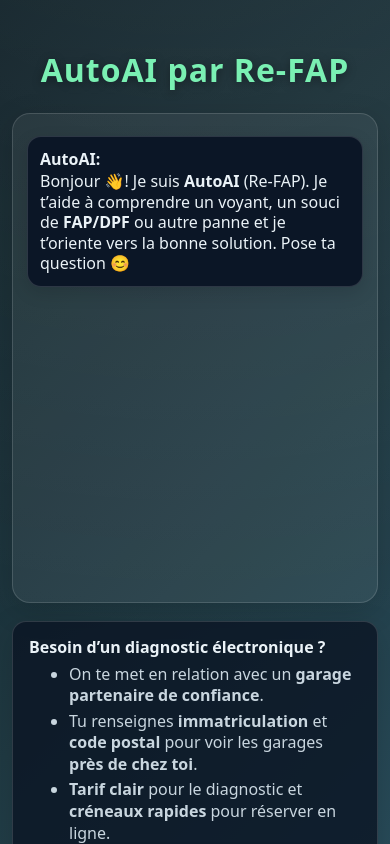
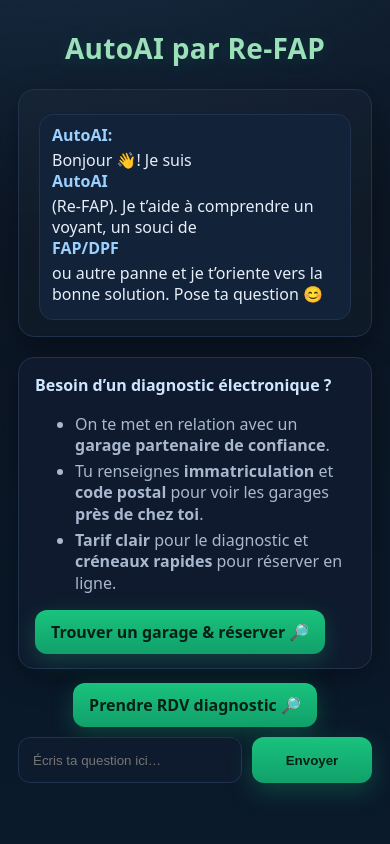
Before and after one commit to REFAP/autoai_re-fap-v2, a Next.js app: page / in a window 390 px wide. Shown: the top 844 px of the page. Built offline with nearby package versions, Linux system fonts and the light colour scheme.

Commit message:
Update style.css

```diff
--- a/public/style.css
+++ b/public/style.css
@@ -1,307 +1,210 @@
-/* =========================
-   AutoAI – CSS RESET & THEME (full file)
-   ========================= */
+/* ===========================
+   AutoAI – UI polish (v2)
+   =========================== */
+
 :root{
-  --bg-start:#0f2027;
-  --bg-mid:#203a43;
-  --bg-end:#2c5364;
+  --bg-1:#0c1421;
+  --bg-2:#0a1a2b;
+  --panel:#111b2e;
+  --panel-2:#0f1a2e;
+  --text:#e7eef9;
+  --muted:#a9b7cf;
+  --line:#20324d;
 
-  --card:#0b1320;
-  --card-soft:rgba(255,255,255,0.06);
-  --border:rgba(255,255,255,0.14);
+  --green-1:#19c37d;
+  --green-2:#11a06a;
 
-  --text:#eaf2f7;
-  --text-dim:#c9d6df;
-  --accent:#66ffa8;
+  --blue-1:#4e73ff;
+  --blue-2:#6b3df5;
 
-  --btn-green:#2ecc71;
-  --btn-green-d:#27ae60;
+  --red-1:#ef476f;
 
-  --btn-grad-start:#ff6262; /* Carter-Cash */
-  --btn-grad-end:#2f67ff;
-
-  --shadow-soft:0 8px 30px rgba(0,0,0,0.15);
-  --radius-xl:18px;
-  --radius-lg:14px;
-  --radius-md:10px;
+  --shadow: 0 8px 30px rgba(0,0,0,.35);
+  --radius: 16px;
 }
 
-*,
-*::before,
-*::after{ box-sizing:border-box; }
-
-html, body{
-  padding:0; margin:0;
-  font-family: system-ui, -apple-system, Segoe UI, Roboto, "Helvetica Neue", Arial, "Noto Sans", "Apple Color Emoji","Segoe UI Emoji", "Segoe UI Symbol";
+*{ box-sizing:border-box; }
+html,body{ height:100%; }
+html{ scroll-behavior:smooth; }
+body{
+  margin:0;
   color:var(--text);
-  background: radial-gradient(1000px 800px at 50% -20%, rgba(255,255,255,0.08), transparent),
-              linear-gradient(135deg,var(--bg-start),var(--bg-mid),var(--bg-end));
-  min-height:100%;
-  -webkit-font-smoothing:antialiased;
-  -moz-osx-font-smoothing:grayscale;
+  background: radial-gradient(1200px 700px at 10% -20%, #18314a 0%, rgba(10, 26, 43, 0) 60%) , linear-gradient(180deg,var(--bg-1),var(--bg-2));
+  font: 16px/1.45 system-ui, -apple-system, Segoe UI, Roboto, Inter, "Helvetica Neue", Arial, "Noto Sans", "Apple Color Emoji","Segoe UI Emoji";
 }
 
-/* =========================
-   LAYOUT
-   ========================= */
+/* --- layout --- */
 .container{
-  max-width:1100px;
-  margin:48px auto 24px;
-  padding:0 18px;
+  max-width: 1200px;
+  padding: 28px 18px 48px;
+  margin: 0 auto;
 }
 
 h1{
   text-align:center;
-  margin:0 0 22px;
-  letter-spacing:1px;
-  color:#7af0b3;
-  text-shadow:0 2px 10px rgba(0,0,0,0.35);
+  margin: 0 0 20px;
+  font-size: clamp(28px, 3vw, 42px);
+  letter-spacing:.3px;
+  color:#9be0b9;
+  text-shadow: 0 2px 18px rgba(25,195,125,.15);
 }
 
 .chat-and-button{
-  display:flex;
-  gap:18px;
-  align-items:flex-start;
+  display:grid;
+  grid-template-columns: minmax(0, 1fr) 360px;
+  gap: 20px;
 }
 
+/* --- chat column --- */
 .chat-window{
-  flex:1 1 auto;
-  min-width:0; /* crucial pour autoriser le wrap en flex */
-  background:var(--card-soft);
-  border:1px solid var(--border);
-  border-radius:var(--radius-xl);
-  padding:14px;
-  height:520px;
+  background:linear-gradient(180deg, rgba(255,255,255,.02), rgba(255,255,255,.015));
+  border:1px solid var(--line);
+  border-radius: var(--radius);
+  box-shadow: var(--shadow);
+  padding: 14px 14px 6px;
+  max-height: calc(100vh - 260px);
   overflow:auto;
-  box-shadow:var(--shadow-soft);
 }
 
-/* Colonne CTA */
-.garage-button-container{
-  flex:0 0 360px;
-  max-width:100%;
-  display:flex;
-  flex-direction:column;
-  gap:12px;
+/* bubbles */
+.user-msg, .bot-msg{
+  background: var(--panel);
+  border:1px solid var(--line);
+  border-radius: 14px;
+  padding: 10px 12px;
+  margin: 10px 6px;
+  line-height: 1.32; /* compact */
+}
+.user-msg{ background: #16243a; }
+.bot-msg{  background: #122238; }
+
+.user-msg strong, .bot-msg strong{
+  display:block;
+  color:#9bd0ff;
+  margin-bottom:4px;
 }
 
-/* =========================
-   BUBBLES (messages) – COMPACT
-   ========================= */
-.user-msg, .bot-msg{
-  background:#0d192a;
-  border:1px solid var(--border);
-  border-radius:14px;
-  padding:12px 12px 10px;
-  margin:8px 0;
-  line-height:1.28;                 /* compact */
-  color:var(--text);
-  box-shadow:0 6px 18px rgba(0,0,0,0.12);
-  white-space:pre-wrap;              /* conserve les retours */
-  word-break:normal;                 /* pas de coupure au milieu des mots */
-  overflow-wrap:break-word;          /* coupe proprement en fin de ligne */
-  hyphens:auto;
-}
-.user-msg{ background:#0f1e30; }
-.bot-msg { background:#0b1626; }
+/* markdown – compact */
+.chat-window p{ margin: 4px 0; }
+.chat-window ul{ margin: 6px 0 6px 18px; padding:0; }
+.chat-window li{ margin: 3px 0; }
+.chat-window a{ color:#8bc8ff; text-decoration: underline; }
+.chat-window em{ color:#c7d6ef; }
 
-/* Markdown lisible et compact */
-.chat-window p{ margin:2px 0; }
-.chat-window ul{ margin:4px 0 4px 18px; padding:0; }
-.chat-window li{ margin:2px 0; }
-.chat-window strong{ font-weight:700; }
-.chat-window em{ opacity:.95; }
-.chat-window a{
-  color:#7cc9ff;
-  text-decoration:underline;
-  text-underline-offset:2px;
-}
-.chat-window code{
-  background:rgba(255,255,255,0.06);
-  padding:1px 4px; border-radius:6px;
-  font-family: ui-monospace, SFMono-Regular, Menlo, Consolas, "Liberation Mono", monospace;
+/* typing indicator */
+.typing-indicator{ display:flex; gap:8px; align-items:center; }
+.dots{ display:inline-flex; gap:4px; margin-left:6px; }
+.dots span{ width:6px; height:6px; border-radius:50%; background:#8bb4ff; opacity:.35; animation:bounce 1.4s infinite; }
+.dots span:nth-child(2){ animation-delay:.2s; }
+.dots span:nth-child(3){ animation-delay:.4s; }
+@keyframes bounce{
+  0%,60%,100%{ transform:translateY(0); opacity:.35; }
+  30%{ transform:translateY(-5px); opacity:.95; }
 }
 
-/* Indicateur de frappe */
-.typing-indicator .dots{
-  display:inline-flex; gap:3px; margin-left:6px;
+/* --- right rail cards --- */
+.right-rail{
+  display:flex; flex-direction:column; gap:14px;
 }
-.typing-indicator .dots span{
-  display:inline-block; width:5px; height:5px; border-radius:50%;
-  background:#9ec7ff; opacity:.7; animation:bounce 1.2s infinite ease-in-out;
+.cta-card{
+  background: var(--panel-2);
+  border:1px solid var(--line);
+  border-radius: var(--radius);
+  box-shadow: var(--shadow);
+  padding:14px 16px;
 }
-.typing-indicator .dots span:nth-child(2){ animation-delay:.2s;}
-.typing-indicator .dots span:nth-child(3){ animation-delay:.4s;}
-@keyframes bounce{0%,80%,100%{transform:scale(0.8);opacity:.5;}40%{transform:scale(1);opacity:1;}}
+.cta-title{
+  font-weight:700;
+  margin: 2px 0 8px;
+  color:#cfe6ff;
+}
+.cta-desc{ color:var(--muted); }
+.cta-desc p{ margin:6px 0; }
+.cta-desc ul{ margin:6px 0 8px 18px; padding:0; }
+.cta-desc li{ margin:4px 0; line-height:1.35; }
+.cta-note{ color:#b7c6dd; font-size:14px; margin-top:6px; }
 
-/* =========================
-   CTA – buttons & cards
-   ========================= */
-.garage-button,
+.cta-actions{ display:flex; gap:10px; margin-top:10px; }
+
+/* buttons */
+.garage-button, .carter-button{
+  display:inline-flex; align-items:center; justify-content:center;
+  min-height:44px; padding: 10px 16px;
+  border-radius: 12px;
+  font-weight:700; text-decoration:none;
+  transition: transform .08s ease, box-shadow .2s ease, filter .2s ease;
+  border:0;
+}
+.garage-button{
+  background: linear-gradient(180deg, var(--green-1), var(--green-2));
+  color:#062016;
+  box-shadow: 0 6px 22px rgba(25,195,125,.25);
+}
 .carter-button{
-  display:inline-flex;
-  align-items:center; justify-content:center;
-  width:100%;
-  padding:12px 14px;
-  border:none; border-radius:14px;
-  color:#fff; font-weight:700;
-  text-decoration:none;
-  transition:transform .06s ease, box-shadow .2s ease, filter .2s ease;
-  box-shadow:0 10px 24px rgba(0,0,0,.18);
-  outline: none;
+  background: linear-gradient(90deg, var(--blue-2), var(--blue-1));
+  color:#f1f5ff;
+  box-shadow: 0 6px 22px rgba(100, 84, 240, .3);
+}
+.garage-button:hover, .carter-button:hover{ filter:brightness(1.06); transform: translateY(-1px); }
+.garage-button:active, .carter-button:active{ transform: translateY(0); }
+
+/* inline CTAs (sous la bulle) */
+.inline-ctas{
+  display:flex; gap:12px; justify-content:center;
+  margin: 14px auto 10px;
+}
+.inline-ctas .garage-button, .inline-ctas .carter-button{
+  min-width: 240px;
 }
 
-.garage-button{
-  background:linear-gradient(180deg,var(--btn-green),var(--btn-green-d));
+/* form */
+.chat-form{
+  display:flex; gap:10px; align-items:center;
+  margin-top:10px;
 }
-.carter-button{
-  background:linear-gradient(135deg,var(--btn-grad-start),var(--btn-grad-end));
+.chat-form input{
+  flex:1; min-height:46px;
+  border-radius: 12px;
+  border:1px solid var(--line);
+  background:#0e1b2e;
+  color:var(--text);
+  padding: 10px 14px;
+  outline:none;
+}
+.chat-form input:focus{ border-color:#2e4a74; box-shadow: 0 0 0 2px rgba(78,115,255,.15); }
+.chat-form button{
+  min-width:120px; min-height:46px;
+  border-radius: 12px; border:0; cursor:pointer;
+  font-weight:700;
+  background: linear-gradient(180deg, var(--green-1), var(--green-2));
+  color:#062016; box-shadow: 0 8px 24px rgba(25,195,125,.25);
+}
+.chat-form button:disabled{ opacity:.6; cursor:not-allowed; }
+
+.error-msg{ color: var(--red-1); margin:8px 0 0 2px; }
+
+.footer{
+  text-align:center; font-size:13px; color:#9fb2cf;
+  margin: 10px 0 20px;
 }
 
-.garage-button:hover,
-.carter-button:hover{ filter:brightness(1.05); transform:translateY(-1px); }
-.garage-button:active,
-.carter-button:active{ transform:translateY(0); }
-.garage-button:focus-visible,
-.carter-button:focus-visible{ box-shadow:0 0 0 3px rgba(124,201,255,.5), 0 10px 24px rgba(0,0,0,.18); }
-
-/* Cards descriptives autour des CTA */
-.cta-card{
-  background:#0a1424cc;
-  border:1px solid var(--border);
-  border-radius:var(--radius-lg);
-  padding:14px 16px;
-  box-shadow:var(--shadow-soft);
+/* subtle pulse for highlighted cards */
+.pulse-card{
+  animation:pulseCard 1.8s ease-out 2;
 }
-.cta-title{ font-weight:800; margin-bottom:6px; }
-.cta-desc{ color:var(--text-dim); margin:0 0 10px; line-height:1.32; }
-.cta-actions{ display:flex; gap:10px; flex-wrap:wrap; }
-/* CTA list styling */
-.cta-card .cta-desc { margin: 4px 0 12px; }
-.cta-card .cta-desc ul { margin: 8px 0 0 18px; padding: 0; }
-.cta-card .cta-desc li { margin: 4px 0; line-height: 1.35; }
-/* Rendre toute la carte cliquable si on enveloppe dans <a class="cta-link">… */
-.cta-link{ display:block; color:inherit; text-decoration:none; }
-.cta-link:hover .cta-card{ border-color:#89b9ff; }
-
-/* =========================
-   COACHMARK / PULSE / INLINE-CTA
-   ========================= */
-/* Coachmark (panneau "regarde à droite") */
-.coachmark{
-  position: sticky;
-  top: 0;
-  z-index: 2;
-  background: #12223bcc;
-  border: 1px solid var(--border);
-  color: var(--text);
-  padding: 10px 12px;
-  border-radius: 12px;
-  box-shadow: var(--shadow-soft);
-  display: flex; align-items: center; justify-content: space-between;
-  gap: 10px;
-  animation: fadeIn .25s ease both, floaty 3s ease-in-out infinite;
-}
-.coachmark-close{
-  background: transparent; border: none; color: #cde3ff;
-  font-size: 18px; line-height: 1; cursor: pointer;
-}
-@keyframes fadeIn { from {opacity: 0; transform: translateY(-6px);} to {opacity: 1; transform: translateY(0);} }
-@keyframes floaty { 0%,100%{transform: translateY(0);} 50%{transform: translateY(2px);} }
-
-/* Pulse visuel sur la carte recommandée */
-.pulse-card{
-  box-shadow: 0 0 0 0 rgba(124,201,255,.35), var(--shadow-soft);
-  animation: pulse 1.6s ease-out 2;
-}
-@keyframes pulse{
-  0%{ box-shadow: 0 0 0 0 rgba(124,201,255,.45), var(--shadow-soft); }
-  70%{ box-shadow: 0 0 0 12px rgba(124,201,255,0); }
-  100%{ box-shadow: 0 0 0 0 rgba(124,201,255,0), var(--shadow-soft); }
+@keyframes pulseCard{
+  0%{ box-shadow: 0 0 0 0 rgba(78,115,255,.28); }
+  70%{ box-shadow: 0 0 0 10px rgba(78,115,255,0); }
+  100%{ box-shadow: 0 0 0 0 rgba(78,115,255,0); }
 }
 
-/* Inline CTA (boutons sous la réponse dans le chat) */
-.inline-cta{
-  display:flex; gap:10px; flex-wrap:wrap;
-  margin:10px 0 6px;
-}
-.inline-cta .garage-button,
-.inline-cta .carter-button{
-  flex:1 1 220px;
+/* responsive */
+@media (max-width: 1080px){
+  .chat-and-button{ grid-template-columns: 1fr; }
+  .right-rail{ order: 2; }
+  .chat-window{ order: 1; max-height: none; }
+  .inline-ctas{ flex-wrap:wrap; }
 }
 
-/* Indice visuel dans le chat */
-.chat-hint{
-  background:#0d1a2bcc;
-  border-style:dashed;
-  opacity:.95;
-}
-
-/* =========================
-   FORM / INPUT
-   ========================= */
-.chat-form{
-  display:flex; gap:10px;
-  margin-top:16px;
-}
-.chat-form input{
-  flex:1;
-  padding:14px 14px;
-  background:#0b1626;
-  color:var(--text);
-  border:1px solid var(--border);
-  border-radius:999px;
-  outline:none;
-  transition:border-color .2s ease, box-shadow .2s ease;
-}
-.chat-form input:focus{
-  border-color:#89b9ff;
-  box-shadow:0 0 0 3px rgba(137,185,255,.25);
-}
-.chat-form button{
-  padding:12px 18px;
-  background:linear-gradient(180deg,#21e58c,#18b56f);
-  border:none; color:#0b1320; font-weight:800;
-  border-radius:999px;
-  cursor:pointer;
-  box-shadow:0 10px 24px rgba(0,0,0,.18);
-}
-.chat-form button[disabled]{ opacity:.6; cursor:not-allowed; }
-
-/* =========================
-   FOOTER
-   ========================= */
-.footer{
-  text-align:center;
-  color:#b7c7d6;
-  opacity:.85;
-  font-size:.9rem;
-  margin:10px 0 26px;
-}
-
-/* =========================
-   SCROLLBAR (webkit)
-   ========================= */
-.chat-window::-webkit-scrollbar{ width:10px; }
-.chat-window::-webkit-scrollbar-thumb{
-  background:rgba(255,255,255,.12);
-  border-radius:10px;
-}
-.chat-window::-webkit-scrollbar-track{ background:transparent; }
-
-/* =========================
-   RESPONSIVE
-   ========================= */
-@media (max-width: 980px){
-  .chat-and-button{ flex-direction:column; }
-  .garage-button-container{ flex: 1 1 auto; }
-  .chat-window{ height:58vh; }
-}
-@media (max-width: 560px){
-  .container{ padding:0 12px; }
-  .garage-button, .carter-button{ padding:12px; }
-}
-/* public/style.css */
-@media (min-width: 1200px) {
-  .chat-window { max-width: 880px; } /* avant ~760-820 */
-}
+/* accessibility / selection */
+::selection{ background:#204a75; color:#fff; }
```
